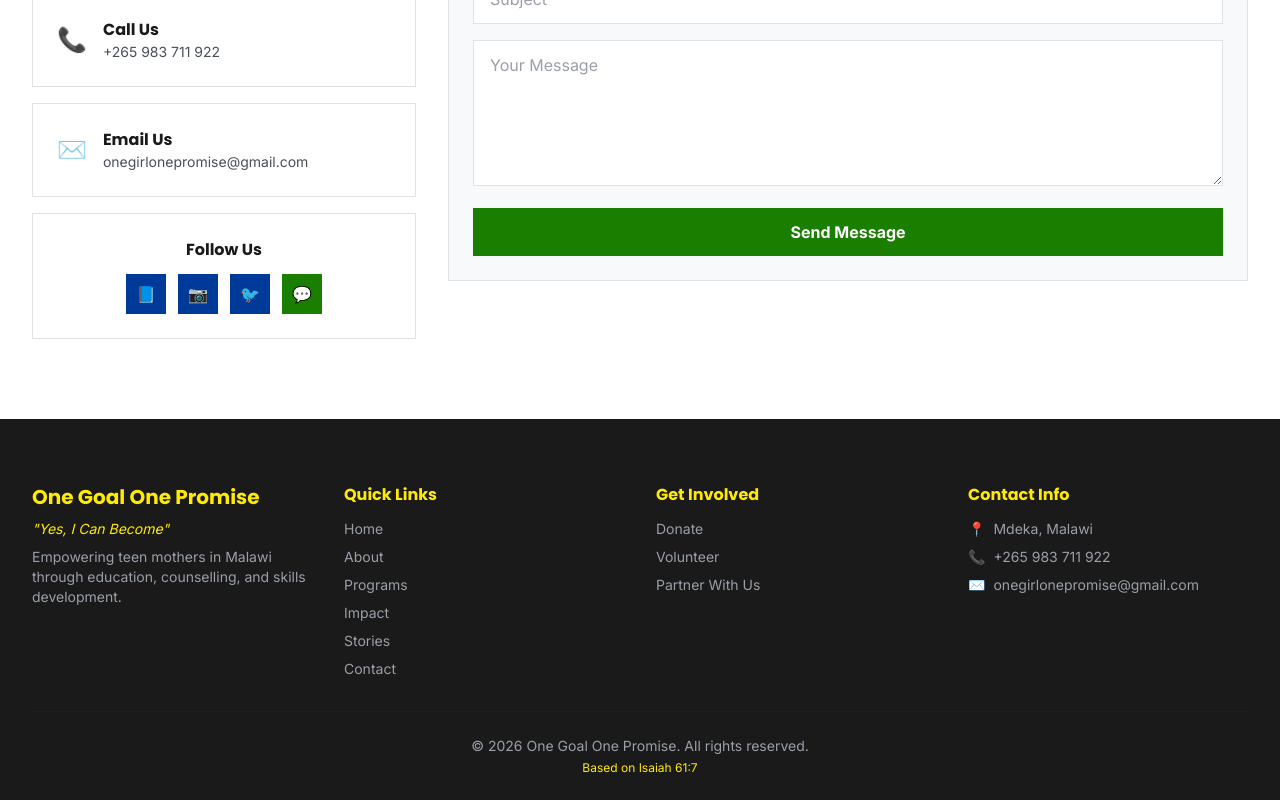
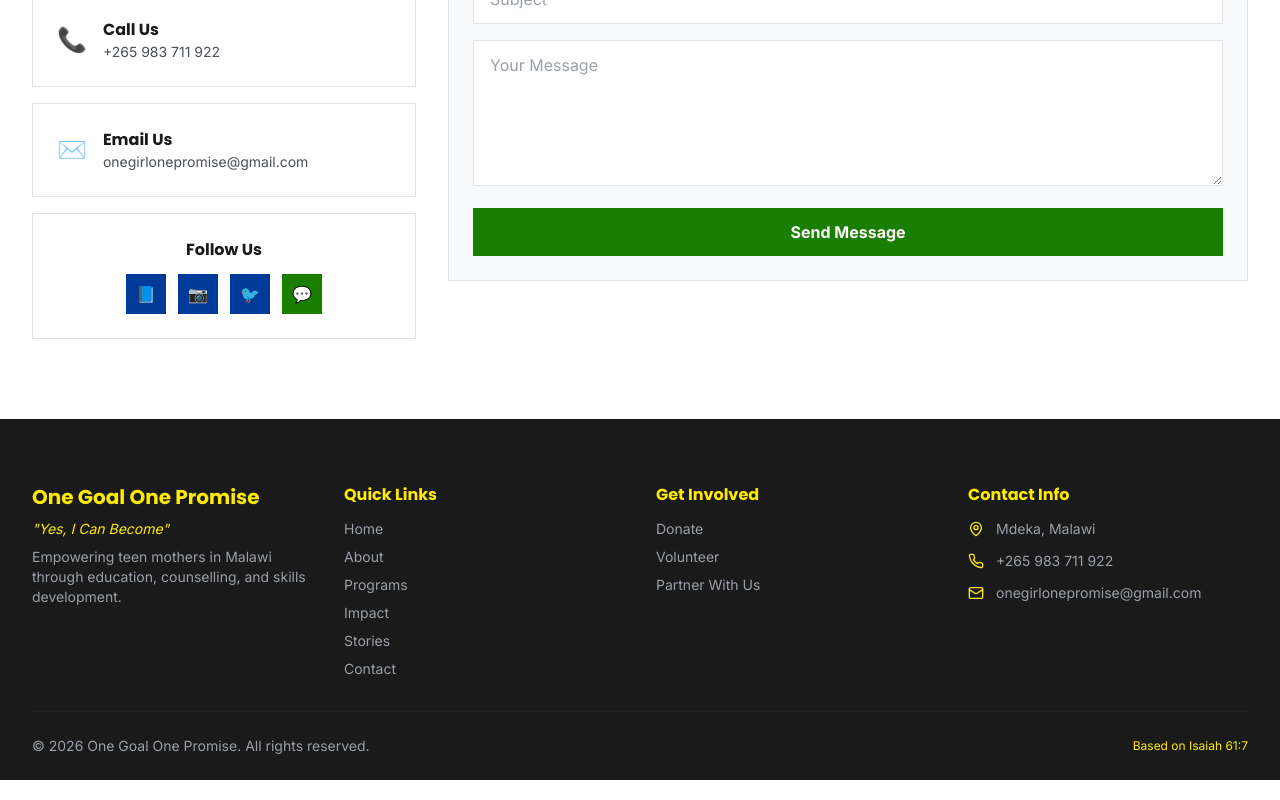
Before and after one commit to omash735-sudo/One_Girl_One_Promise, a Next.js app in the folder ogop-website/: page / in a window 1280 px wide. Shown: the part 3957-4757 px from the top of the page. Built offline with nearby package versions, Linux system fonts and the light colour scheme; no server answers; the database is empty.

Commit message:
Update Footer.tsx

```diff
--- a/ogop-website/components/Footer.tsx
+++ b/ogop-website/components/Footer.tsx
@@ -2,6 +2,7 @@
 
 import Link from 'next/link'
 import { useEffect, useState } from 'react'
+import { MapPin, Phone, Mail, Facebook, Twitter, Instagram, Youtube } from 'lucide-react'
 
 interface SiteSettings {
   siteTitle: string
@@ -62,26 +63,28 @@ export default function Footer() {
 
           <div>
             <h4 className="font-bold text-[#FFEB00] mb-3">Contact Info</h4>
-            <ul className="space-y-2 text-sm text-gray-400">
-              <li className="flex items-center gap-2">
-                <span>📍</span>
+            <ul className="space-y-3 text-sm text-gray-400">
+              <li className="flex items-center gap-3">
+                <MapPin className="w-4 h-4 text-[#FFEB00] flex-shrink-0" />
                 <span>{settings.address}</span>
               </li>
-              <li className="flex items-center gap-2">
-                <span>📞</span>
+              <li className="flex items-center gap-3">
+                <Phone className="w-4 h-4 text-[#FFEB00] flex-shrink-0" />
                 <span>{settings.contactPhone}</span>
               </li>
-              <li className="flex items-center gap-2">
-                <span>✉️</span>
+              <li className="flex items-center gap-3">
+                <Mail className="w-4 h-4 text-[#FFEB00] flex-shrink-0" />
                 <span>{settings.contactEmail}</span>
               </li>
             </ul>
           </div>
         </div>
 
-        <div className="border-t border-gray-800 pt-6 text-center text-sm text-gray-400">
-          <p>&copy; {new Date().getFullYear()} {settings.siteTitle}. All rights reserved.</p>
-          <p className="text-[#FFEB00] text-xs mt-1">Based on Isaiah 61:7</p>
+        <div className="border-t border-gray-800 pt-6 flex flex-col md:flex-row items-center justify-between gap-4">
+          <p className="text-sm text-gray-400">
+            &copy; {new Date().getFullYear()} {settings.siteTitle}. All rights reserved.
+          </p>
+          <p className="text-[#FFEB00] text-xs">Based on Isaiah 61:7</p>
         </div>
       </div>
     </footer>
```
